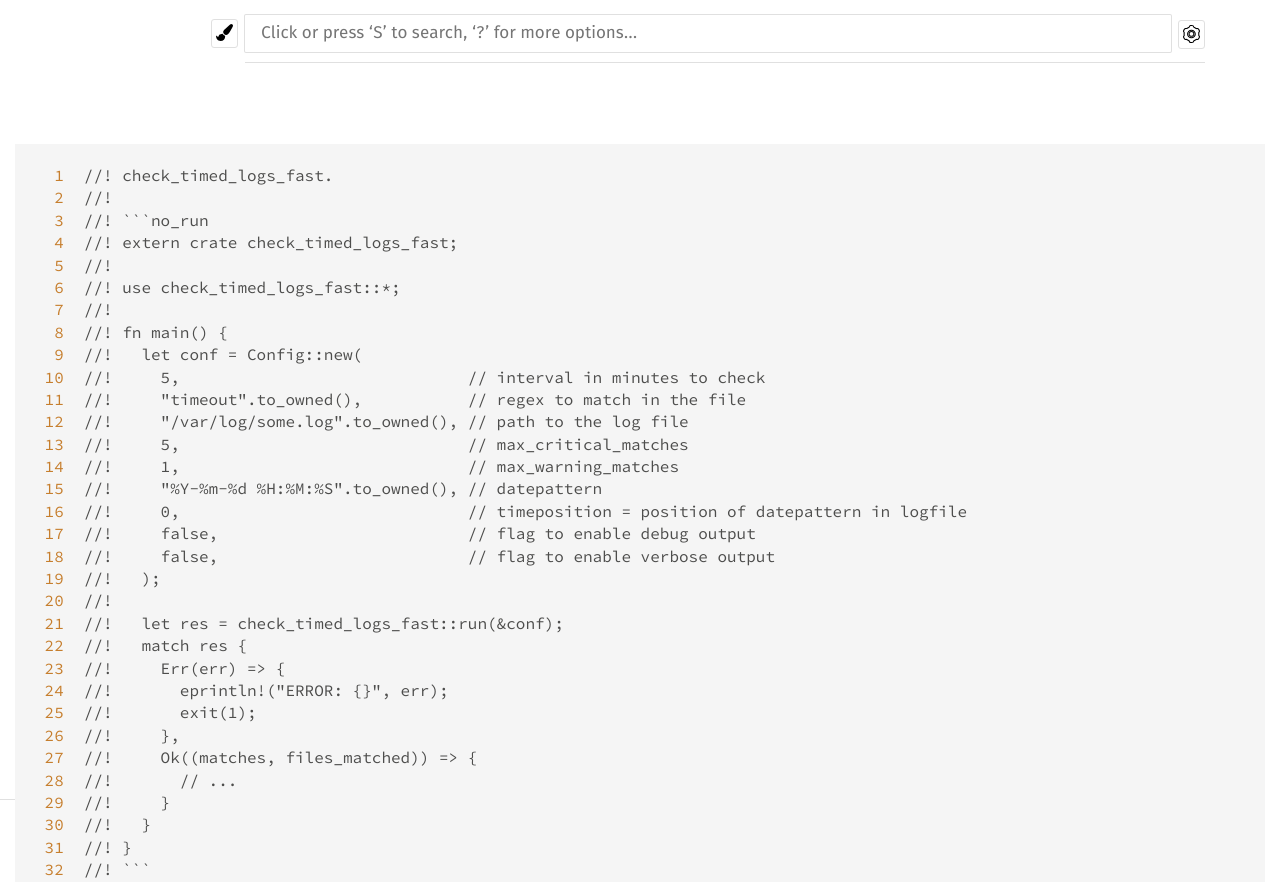
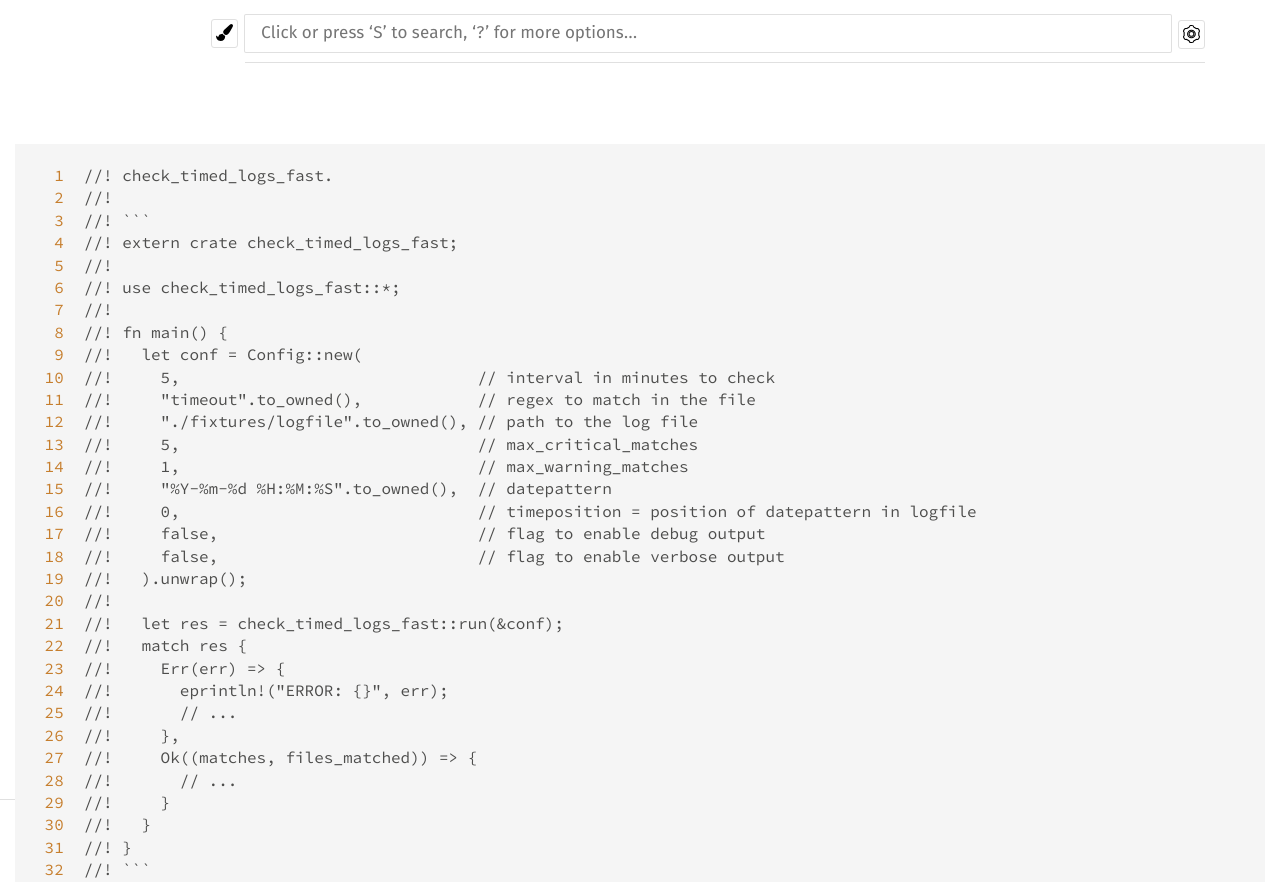
Before and after one commit to cmichi/check_timed_logs_fast, a plain HTML site: page src/check_timed_logs_fast/lib.rs.html in a window 1280 px wide. Shown: the top 882 px of the page. Drawn offline with Linux system fonts and the light colour scheme.

Commit message:
Update documentation

````diff
--- a/src/check_timed_logs_fast/lib.rs.html
+++ b/src/check_timed_logs_fast/lib.rs.html
@@ -776,29 +776,29 @@
 </pre><pre class="rust ">
 <span class="doccomment">//! check_timed_logs_fast.</span>
 <span class="doccomment">//!</span>
-<span class="doccomment">//! ```no_run</span>
+<span class="doccomment">//! ```</span>
 <span class="doccomment">//! extern crate check_timed_logs_fast;</span>
 <span class="doccomment">//!</span>
 <span class="doccomment">//! use check_timed_logs_fast::*;</span>
 <span class="doccomment">//!</span>
 <span class="doccomment">//! fn main() {</span>
 <span class="doccomment">//!   let conf = Config::new(</span>
-<span class="doccomment">//!     5,                              // interval in minutes to check</span>
-<span class="doccomment">//!     &quot;timeout&quot;.to_owned(),           // regex to match in the file</span>
-<span class="doccomment">//!     &quot;/var/log/some.log&quot;.to_owned(), // path to the log file</span>
-<span class="doccomment">//!     5,                              // max_critical_matches</span>
-<span class="doccomment">//!     1,                              // max_warning_matches</span>
-<span class="doccomment">//!     &quot;%Y-%m-%d %H:%M:%S&quot;.to_owned(), // datepattern</span>
-<span class="doccomment">//!     0,                              // timeposition = position of datepattern in logfile</span>
-<span class="doccomment">//!     false,                          // flag to enable debug output</span>
-<span class="doccomment">//!     false,                          // flag to enable verbose output</span>
-<span class="doccomment">//!   );</span>
+<span class="doccomment">//!     5,                               // interval in minutes to check</span>
+<span class="doccomment">//!     &quot;timeout&quot;.to_owned(),            // regex to match in the file</span>
+<span class="doccomment">//!     &quot;./fixtures/logfile&quot;.to_owned(), // path to the log file</span>
+<span class="doccomment">//!     5,                               // max_critical_matches</span>
+<span class="doccomment">//!     1,                               // max_warning_matches</span>
+<span class="doccomment">//!     &quot;%Y-%m-%d %H:%M:%S&quot;.to_owned(),  // datepattern</span>
+<span class="doccomment">//!     0,                               // timeposition = position of datepattern in logfile</span>
+<span class="doccomment">//!     false,                           // flag to enable debug output</span>
+<span class="doccomment">//!     false,                           // flag to enable verbose output</span>
+<span class="doccomment">//!   ).unwrap();</span>
 <span class="doccomment">//!</span>
 <span class="doccomment">//!   let res = check_timed_logs_fast::run(&amp;conf);</span>
 <span class="doccomment">//!   match res {</span>
 <span class="doccomment">//!     Err(err) =&gt; {</span>
 <span class="doccomment">//!       eprintln!(&quot;ERROR: {}&quot;, err);</span>
-<span class="doccomment">//!       exit(1);</span>
+<span class="doccomment">//!       // ...</span>
 <span class="doccomment">//!     },</span>
 <span class="doccomment">//!     Ok((matches, files_matched)) =&gt; {</span>
 <span class="doccomment">//!       // ...</span>
@@ -1514,8 +1514,8 @@
   <span class="attribute">#[<span class="ident">test</span>]</span>
   <span class="kw">fn</span> <span class="ident">should_search_matching_files</span>() {
     <span class="comment">// given</span>
-    <span class="comment">// file.0 should also be searched</span>
-    <span class="kw">let</span> <span class="ident">conf</span> <span class="op">=</span> <span class="ident">get_dummy_conf</span>(<span class="number">999999</span>, <span class="string">&quot;foobar&quot;</span>.<span class="ident">to_owned</span>(), <span class="string">&quot;./fixtures/file&quot;</span>.<span class="ident">to_owned</span>());
+    <span class="comment">// logfile.0 should also be searched</span>
+    <span class="kw">let</span> <span class="ident">conf</span> <span class="op">=</span> <span class="ident">get_dummy_conf</span>(<span class="number">999999</span>, <span class="string">&quot;foobar&quot;</span>.<span class="ident">to_owned</span>(), <span class="string">&quot;./fixtures/logfile&quot;</span>.<span class="ident">to_owned</span>());
 
     <span class="comment">// when</span>
     <span class="kw">let</span> <span class="ident">res</span> <span class="op">=</span> <span class="ident">run</span>(<span class="kw-2">&amp;</span><span class="ident">conf</span>);
````
Also changed, not shown: check_timed_logs_fast/index.html (+11 -11 lines).
